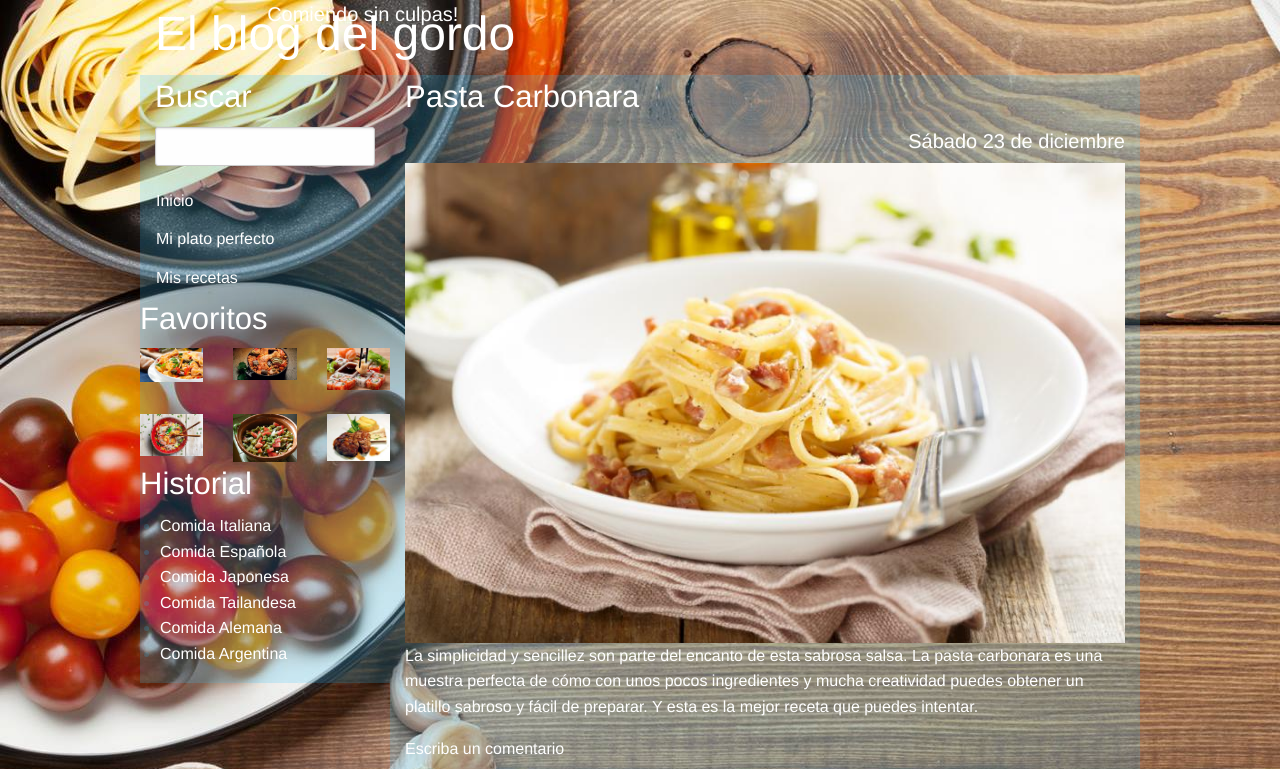
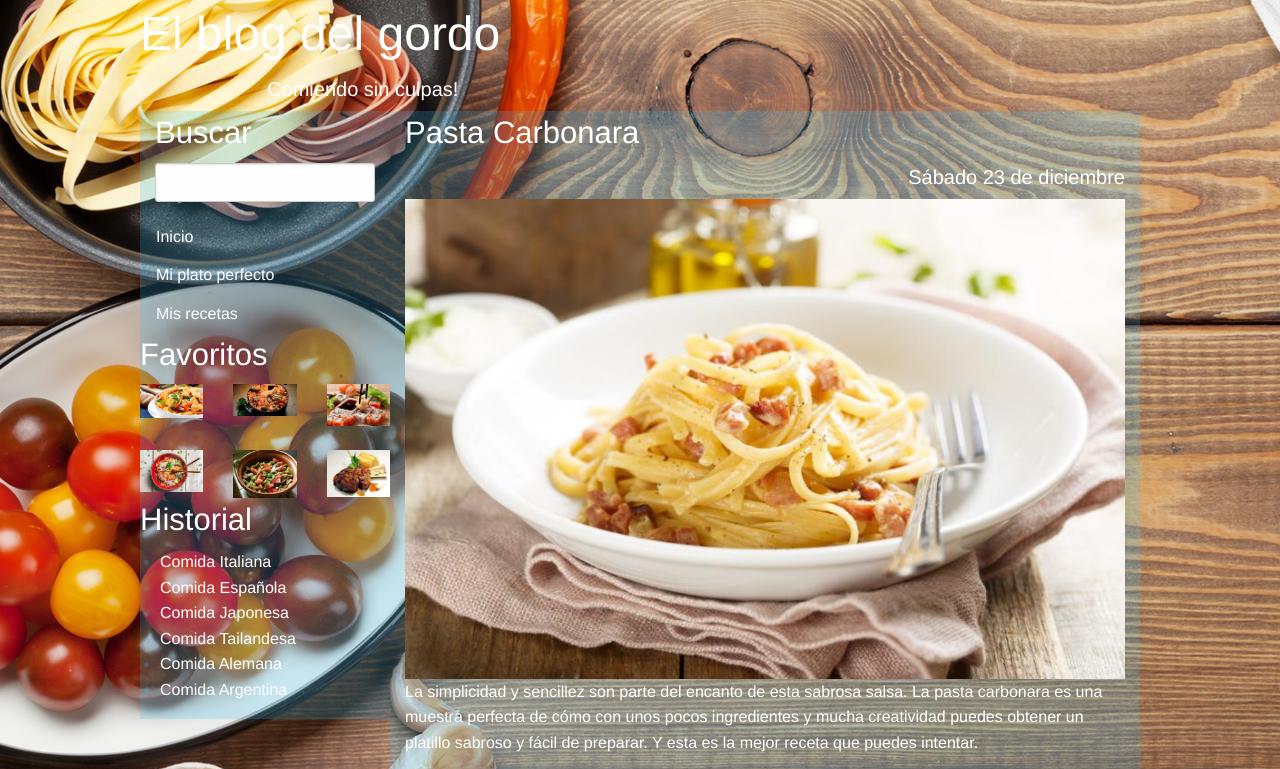
Before and after one commit to mgbrunini/FrameworksyLibreriasCSS_Matias_Grande, a plain HTML site: page Blog_de_gastronomia_FoundationCSS/index.html in a window 1280 px wide. Shown: the top 769 px of the page. Drawn offline with Linux system fonts and the light colour scheme.

Commit message:
BdG
Detalle final.

```diff
--- a/Blog_de_gastronomia_FoundationCSS/index.html
+++ b/Blog_de_gastronomia_FoundationCSS/index.html
@@ -13,10 +13,10 @@
     <header>
       <!-- titulo del Blog y slogan-->
       <div class="row hide-for-small-only">
-        <div class="column large-5">
+        <div class="small-5 large-5">
           <h1>El blog del gordo</h1>
         </div>
-        <div class="large-3 columns large-pull-8">
+        <div class="small-3 large-3 columns large-pull-8">
           <h5>Comiendo sin culpas!</h5>
         </div>
       </div>
@@ -120,7 +120,7 @@
         <table id="let">
           <tr>
             <td><img src="img/p4.png" class="img-responsive"></td>
-            <td>Asado y amigos. Excelente combinacin</td>
+            <td>Asado y amigos. Excelente combinación</td>
           </tr>
           <tr>
             <td><img src="img/p5.png" class="img-responsive"></td>
```
